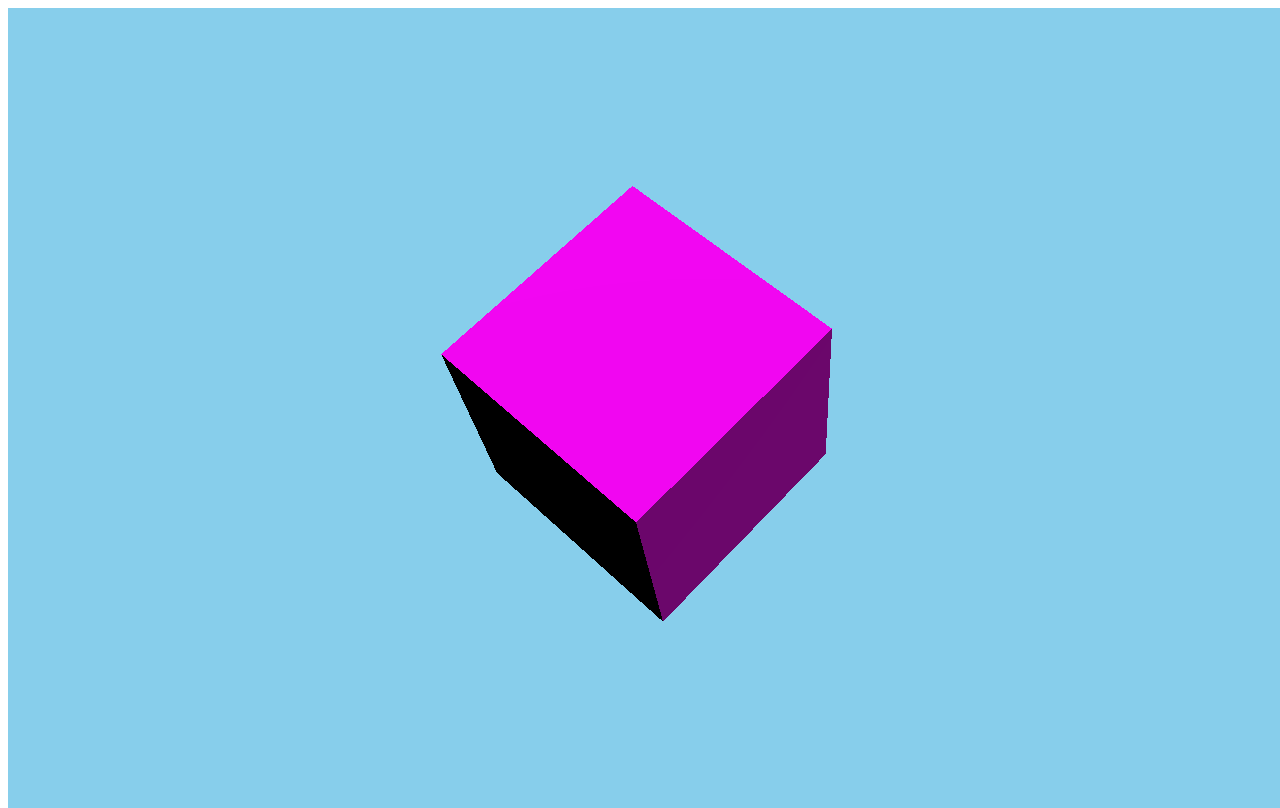
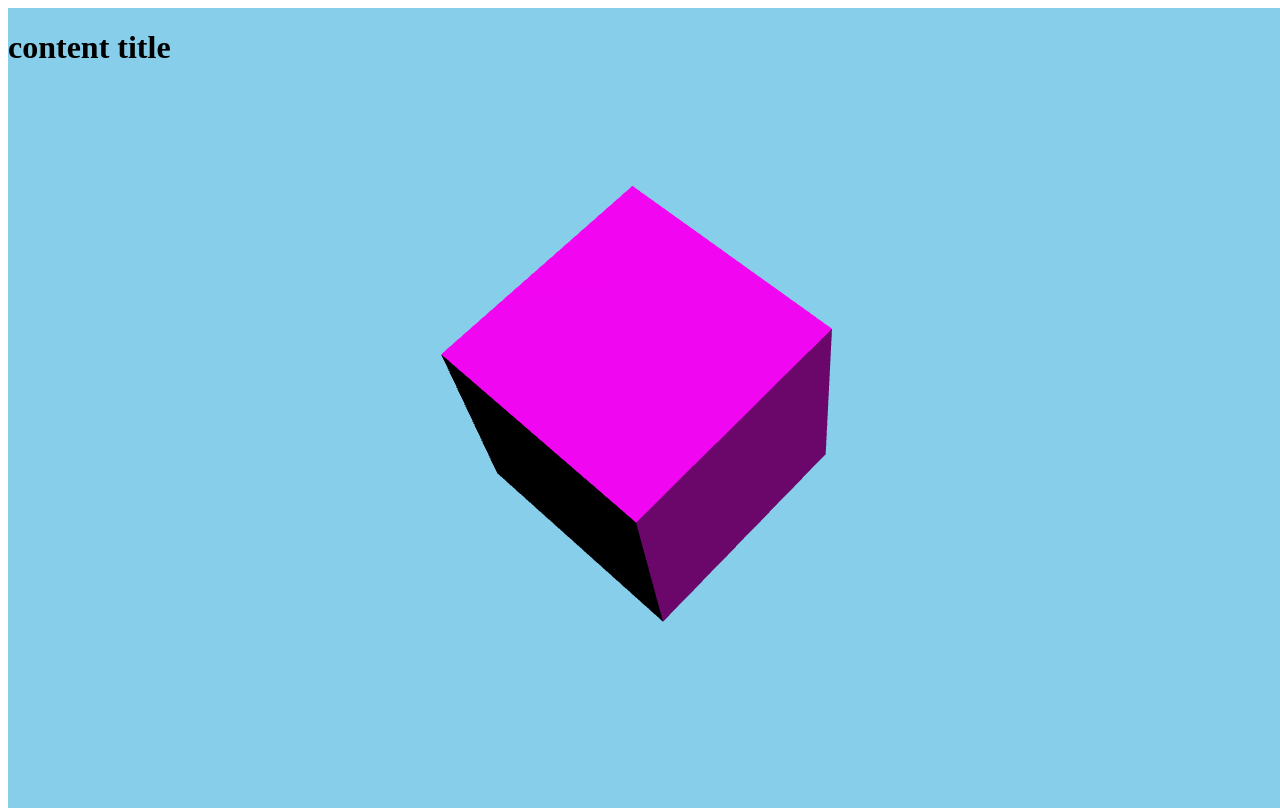
Before and after one commit to KenMcGee/ShopWebsite, a plain HTML site: page index.html in a window 1280 px wide. Drawn offline with nearby package versions, Linux system fonts and the light colour scheme; animation ran at ten frames a second.

Commit message:
Loop Updates

```diff
--- a/index.html
+++ b/index.html
@@ -8,6 +8,9 @@
 
 </head>
 <body>
+    <div id="content-wrapper">
+        <h1>content title</h1>
+    </div>
         <div id="scene-container"></div>
 </body>
 </html>
--- a/src/World/World.js
+++ b/src/World/World.js
@@ -4,16 +4,20 @@ import { createScene } from "./components/scene.js";
 import { createLights } from "./components/lights.js";
 import { createRenderer } from "./systems/renderer.js";
 import { Resizer } from "./systems/Resizer.js";
+import {Loop} from "./systems/Loop.js";
+
 
 let camera;
 let renderer;
 let scene;
+let loop;
 
 class World {
     constructor(container) {
         camera = createCamera();
         scene = createScene();
         renderer = createRenderer();
+        loop = new Loop(camera, scene,renderer);
         container.append(renderer.domElement);
 
         const cube = createCube();
@@ -22,10 +26,20 @@ class World {
         scene.add(cube, light);
 
         const resizer = new Resizer(container, camera, renderer);
+        resizer.onResize = () => {
+            this.render();
+        }
     }
     render() {
         renderer.render(scene, camera);
     }
+
+    start() {
+        loop.start();
+    }
+    stop() {
+        loop.stop();
+    }
 }
 
 export { World };
--- /dev/null
+++ b/src/World/systems/Loop.js
@@ -0,0 +1,21 @@
+import { THREE } from '../import.js';
+
+class Loop {
+    constructor(camera, scene, renderer) {
+        this.camera = camera;
+        this.scene = scene;
+        this.renderer = renderer;
+    }
+
+    start () {
+        this.renderer.setAnimationLoop(() => {
+            this.renderer.render(this.scene, this.camera);
+        });
+    }
+
+    stop () {
+        this.renderer.setAnimationLoop(null);
+    }
+}
+
+export {Loop};
--- a/src/World/systems/Resizer.js
+++ b/src/World/systems/Resizer.js
@@ -1,9 +1,19 @@
+const setSize = (container, camera, renderer) => {
+    camera.aspect = container.clientWidth / container.clientHeight;
+    camera.updateProjectionMatrix();
+    renderer.setSize(container.clientWidth, container.clientHeight);
+    renderer.setPixelRatio(window.devicePixelRatio);
+};
+
 class Resizer {
     constructor(container, camera, renderer) {
-        camera.aspect = container.clientWidth / container.clientHeight;
-        camera.updateProjectionMatrix();
-        renderer.setSize(container.clientWidth, container.clientHeight);
-        renderer.setPixelRatio(window.devicePixelRatio);
+        setSize(container, camera, renderer);
+        window.addEventListener("resize", () => {
+            setSize(container, camera, renderer);
+            this.onResize();
+        });
+
     }
-}
+};
+
 export {Resizer};
--- a/src/World/systems/renderer.js
+++ b/src/World/systems/renderer.js
@@ -1,7 +1,7 @@
 import { THREE } from '../import.js';
 
 function createRenderer() {
-    const renderer = new THREE.WebGLRenderer();
+    const renderer = new THREE.WebGLRenderer({antialias: true});
     renderer.physicallyCorrectLights = true;
     return renderer;
 }
--- a/src/main.js
+++ b/src/main.js
@@ -3,7 +3,7 @@ import { World } from './World/World.js';
 function main() {
     const container = document.querySelector('#scene-container');
     const world = new World(container);
-    world.render();
+    world.start();
 }
 
 main();
--- a/styles/style.css
+++ b/styles/style.css
@@ -4,4 +4,13 @@
   height: 100%;
   padding: 0;
   margin: 0;
+  z-index: 1;
 }
+#content-wrapper {
+position: absolute;
+  width: 100%;
+  height: 100%;
+  padding: 0;
+  margin: 0;
+  z-index: 2;
+}
```
